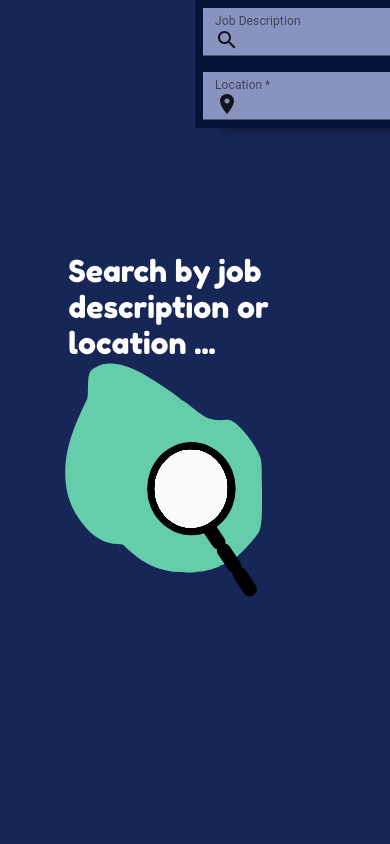
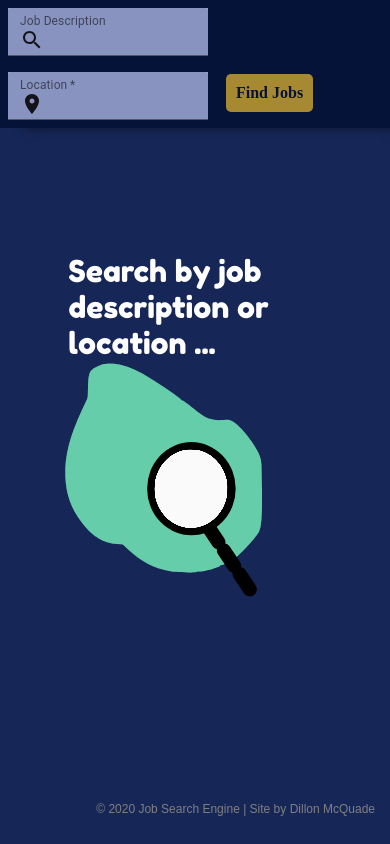
Before and after one commit to dillonkmcquade/job-search-engine, a React (Create React App) app: page / in a window 390 px wide. Built offline with nearby package versions, Linux system fonts and the light colour scheme; a web font is replaced by a local one.

Commit message:
fixed mobile navbar bug

```diff
--- a/src/App.js
+++ b/src/App.js
@@ -1,6 +1,7 @@
 import React, { useState, lazy, Suspense } from "react";
 import "./App.styles.scss";
 import LazySpinner from "./components/lazySpinner/lazy-spinner.component";
+import Footer from "./components/footer/footer.component";
 
 const SearchBlob = lazy(() =>
   import("./components/search-blob/search-blob.component")
@@ -111,6 +112,7 @@ const App = () => {
             previousPage={previousPage}
           />
         )}
+        <Footer />
       </Suspense>
     </div>
   );
--- a/src/components/job-list/job-list.component.jsx
+++ b/src/components/job-list/job-list.component.jsx
@@ -3,7 +3,7 @@ import LazySpinner from '../lazySpinner/lazy-spinner.component';
 import JobCard from '../job-card/job-card.component';
 import PageinationBar from '../pageination-bar/pageination-bar.component';
 import "./job-list.styles.scss";
-import Footer from "../footer/footer.component";
+
 
 const JobList = ({ page, nextPage, previousPage, jobs, isLoading, onClickDisplay }) => {
   return (
@@ -29,7 +29,7 @@ const JobList = ({ page, nextPage, previousPage, jobs, isLoading, onClickDisplay
           previousPage={previousPage}
         />
       ) : null}
-      <Footer />
+
     </div>
   );
 };
--- a/src/components/search-bar/search-bar.component.jsx
+++ b/src/components/search-bar/search-bar.component.jsx
@@ -27,7 +27,7 @@ const SearchBar = ({
 }) => {
   const classes = useStyles();
   return (
-    <div>
+    <nav>
       <form
         className={`${classes.root} search-bar`}
         noValidate
@@ -74,7 +74,7 @@ const SearchBar = ({
           onClick={onSubmit}
         />
       </form>
-    </div>
+    </nav>
   );
 };
 
--- a/src/components/search-bar/search-bar.styles.scss
+++ b/src/components/search-bar/search-bar.styles.scss
@@ -3,10 +3,10 @@
   width: 100%;
   z-index: 2;
   box-shadow: 15px 10px 10px -10px rgba(0, 0, 0, 0.51);
-  position: fixed;
+
 
   @media screen and (max-width: 800px) {
-    width: 100vw;
+    width: 100%;
     max-width: none;
     margin: 0px;
     border-radius: 0px;
```
